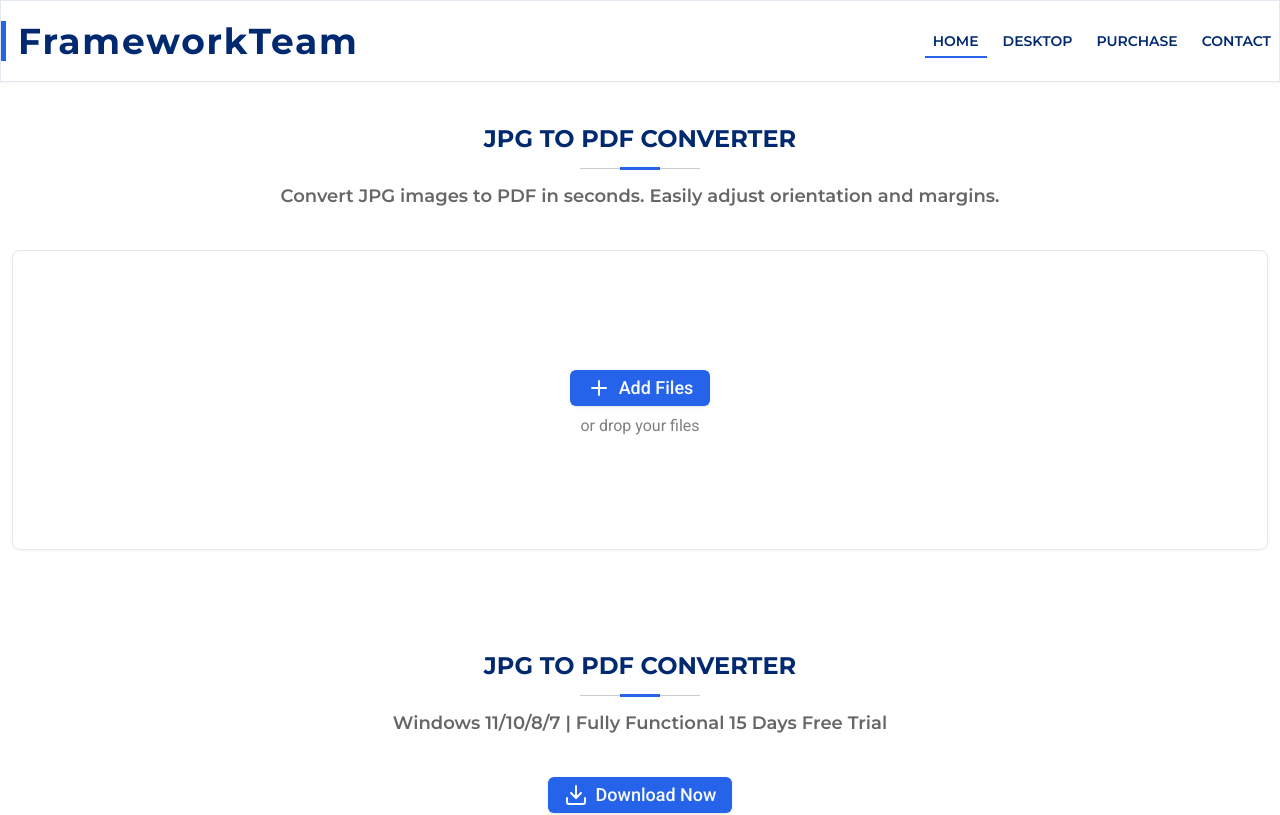
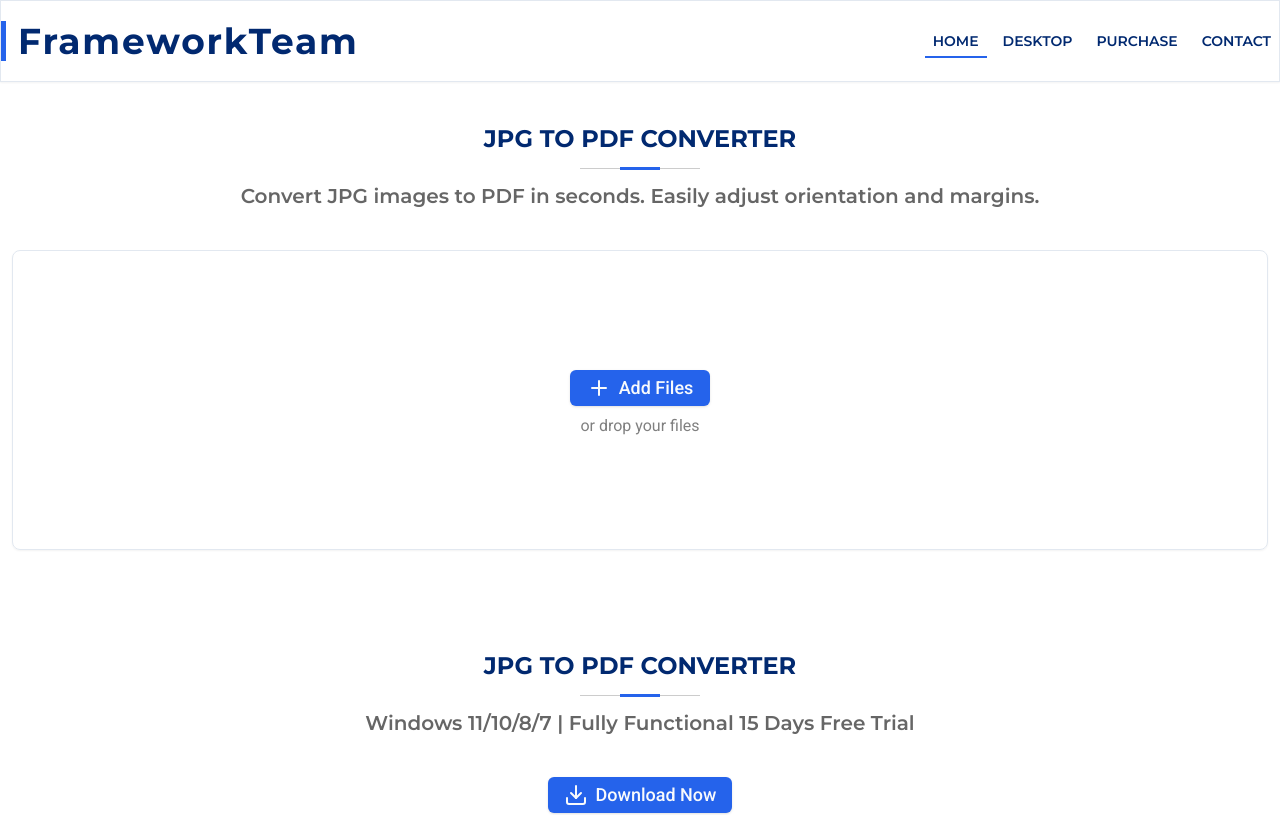
Before and after one commit to ChauhanJaved/jpg-to-pdf-converter, a Next.js app: page / in a window 1280 px wide. Shown: the top 815 px of the page. Built offline with nearby package versions, Linux system fonts and the light colour scheme.

Commit message:
SectionHeader component updates

```diff
--- a/src/components/UI/SectionHeader.tsx
+++ b/src/components/UI/SectionHeader.tsx
@@ -28,7 +28,11 @@ export default function SectionHeader(props: PropsSectionHeader) {
         </>,
       )}
       {props.desc && (
-        <p className={`pt-3 text-center text-lg font-semibold`}>{props.desc}</p>
+        <p
+          className={`pt-3 text-center text-base font-semibold sm:text-lg md:text-xl`}
+        >
+          {props.desc}
+        </p>
       )}
     </div>
   );
```
